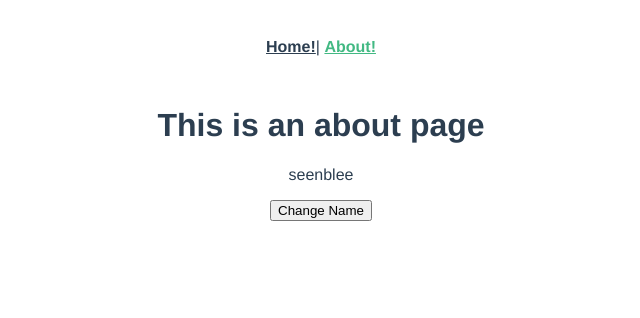
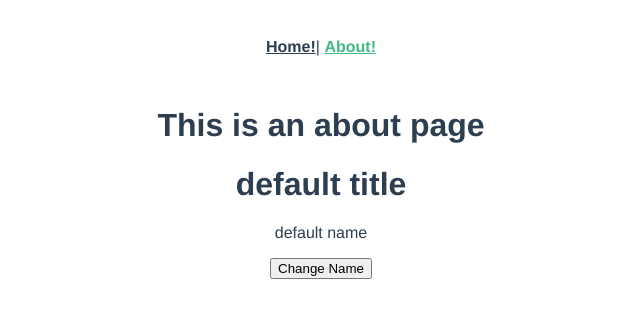
Before and after one commit to seenbeomlee/vue_h, a Vue app in the folder test1/: page /about in a window 1280 px wide. Shown: the top 318 px of the page, without its empty margins (319-959 px from the left). Built offline with nearby package versions, Linux system fonts and the light colour scheme.

Commit message:
1.18: practice: Props
1.18: practice: Props

#
 parent -> child
do not change parent properties at child component

```diff
--- a/test1/src/components/seenblee.vue
+++ b/test1/src/components/seenblee.vue
@@ -1,5 +1,6 @@
 <template>
   <div>
+    <h1>{{title}}</h1>
     <p>{{ name }}</p>
     <button @click="updateName">Change Name</button>
   </div>
@@ -7,16 +8,28 @@
 
 <script>
 export default {
+  props: {
+    title: {
+      type: String,
+      //required: false /* props is optional == false, mendatory == true */
+      default: "default title"
+    },
+    name: {
+      type: String,
+      default: "default name"
+    }
+  },
+
   data() {
     return {
-      name: "seenblee"
+      //name: "seenblee"
     };
   },
 
   methods: {
-    updateName() {
+    /*     updateName() {
       this.name = "seenblee updated";
-    }
+    } */
   }
 };
 </script>
--- a/test1/src/views/Home.vue
+++ b/test1/src/views/Home.vue
@@ -2,7 +2,7 @@
   <div>
     <h1>Kossie Coder</h1>
 
-    <seenblee />
+    <seenblee title="home title" name="seenblee name" />
   </div>
 </template>
 
```
